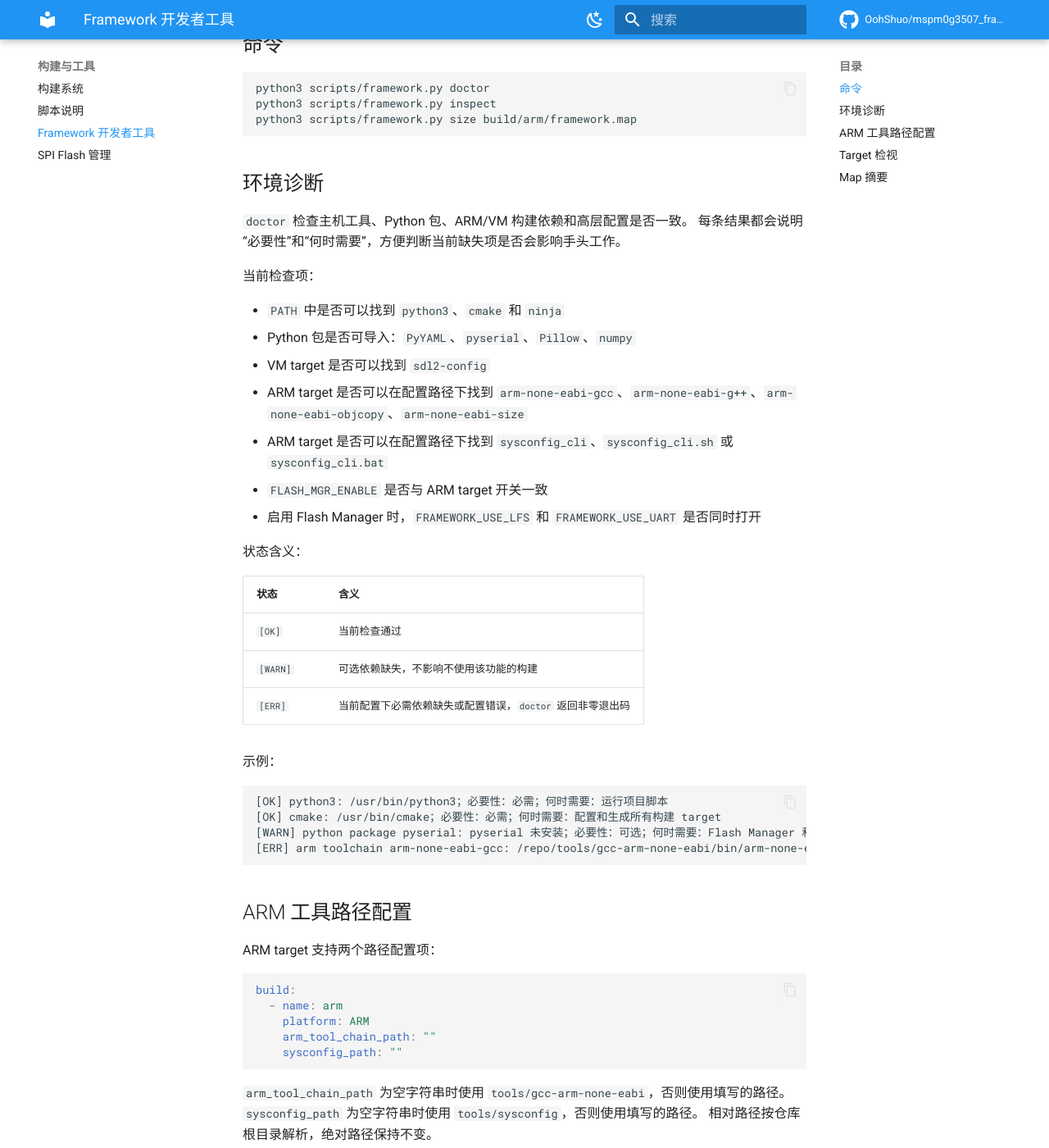
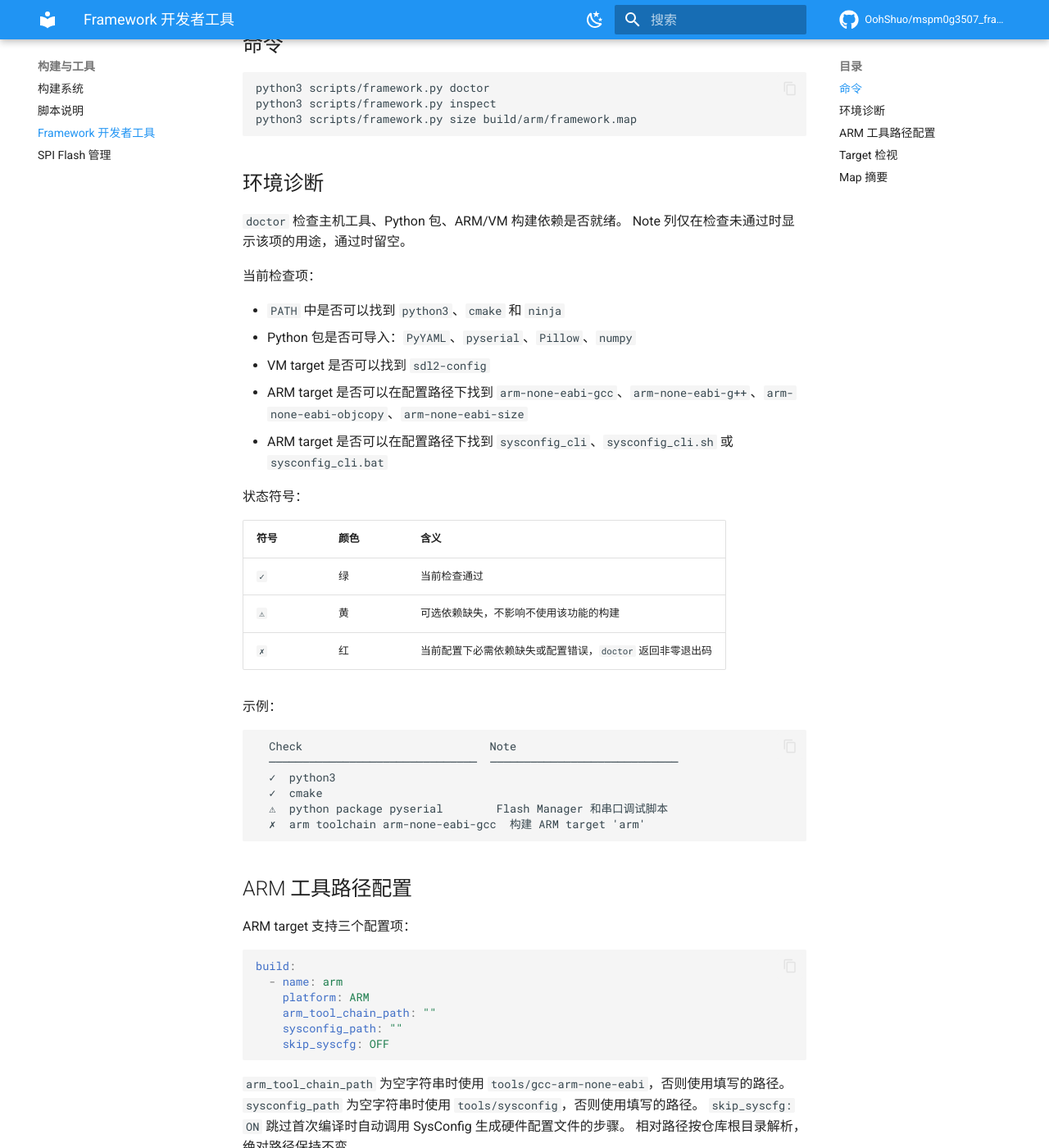
Before and after one commit to OohShuo/mspm0g3507_framework, an MkDocs documentation site: the page built from docs/framework_tool.md, in a window 1280 px wide and 1400 px high, scrolled down 282 px. Shown: the whole window at 82% size. Built offline with MkDocs 1.6.1 and Material for MkDocs 9.7.7, drawn with Linux system fonts in a browser that asks for light colours; comment, search, counter and statistics services are not loaded; some of the changed text lies outside the part shown.

Commit message:
文档更新

````diff
--- a/docs/framework_tool.md
+++ b/docs/framework_tool.md
@@ -1,7 +1,7 @@
 # Framework 开发者工具
 
 `scripts/framework.py` 提供面向开发者的诊断入口，用于检查构建 target、
-主机工具、Flash Manager 开关一致性，以及链接 map 文件中的内存区域摘要。
+主机工具以及链接 map 文件中的内存区域摘要。
 
 ## 命令
 
@@ -13,8 +13,8 @@ python3 scripts/framework.py size build/arm/framework.map
 
 ## 环境诊断
 
-`doctor` 检查主机工具、Python 包、ARM/VM 构建依赖和高层配置是否一致。
-每条结果都会说明“必要性”和“何时需要”，方便判断当前缺失项是否会影响手头工作。
+`doctor` 检查主机工具、Python 包、ARM/VM 构建依赖是否就绪。
+Note 列仅在检查未通过时显示该项的用途，通过时留空。
 
 当前检查项：
 
@@ -23,29 +23,29 @@ python3 scripts/framework.py size build/arm/framework.map
 - VM target 是否可以找到 `sdl2-config`
 - ARM target 是否可以在配置路径下找到 `arm-none-eabi-gcc`、`arm-none-eabi-g++`、`arm-none-eabi-objcopy`、`arm-none-eabi-size`
 - ARM target 是否可以在配置路径下找到 `sysconfig_cli`、`sysconfig_cli.sh` 或 `sysconfig_cli.bat`
-- `FLASH_MGR_ENABLE` 是否与 ARM target 开关一致
-- 启用 Flash Manager 时，`FRAMEWORK_USE_LFS` 和 `FRAMEWORK_USE_UART` 是否同时打开
 
-状态含义：
+状态符号：
 
-| 状态 | 含义 |
-| --- | --- |
-| `[OK]` | 当前检查通过 |
-| `[WARN]` | 可选依赖缺失，不影响不使用该功能的构建 |
-| `[ERR]` | 当前配置下必需依赖缺失或配置错误，`doctor` 返回非零退出码 |
+| 符号 | 颜色 | 含义 |
+| --- | --- | --- |
+| `✓` | 绿 | 当前检查通过 |
+| `⚠` | 黄 | 可选依赖缺失，不影响不使用该功能的构建 |
+| `✗` | 红 | 当前配置下必需依赖缺失或配置错误，`doctor` 返回非零退出码 |
 
 示例：
 
 ```text
-[OK] python3: /usr/bin/python3；必要性：必需；何时需要：运行项目脚本
-[OK] cmake: /usr/bin/cmake；必要性：必需；何时需要：配置和生成所有构建 target
-[WARN] python package pyserial: pyserial 未安装；必要性：可选；何时需要：Flash Manager 和串口调试脚本
-[ERR] arm toolchain arm-none-eabi-gcc: /repo/tools/gcc-arm-none-eabi/bin/arm-none-eabi-gcc 不存在；必要性：必需；何时需要：构建 ARM target 'arm'
+  Check                            Note
+  ───────────────────────────────  ────────────────────────────
+  ✓  python3
+  ✓  cmake
+  ⚠  python package pyserial        Flash Manager 和串口调试脚本
+  ✗  arm toolchain arm-none-eabi-gcc  构建 ARM target 'arm'
 ```
 
 ## ARM 工具路径配置
 
-ARM target 支持两个路径配置项：
+ARM target 支持三个配置项：
 
 ```yaml
 build:
@@ -53,10 +53,12 @@ build:
     platform: ARM
     arm_tool_chain_path: ""
     sysconfig_path: ""
+    skip_syscfg: OFF
 ```
 
 `arm_tool_chain_path` 为空字符串时使用 `tools/gcc-arm-none-eabi`，否则使用填写的路径。
 `sysconfig_path` 为空字符串时使用 `tools/sysconfig`，否则使用填写的路径。
+`skip_syscfg: ON` 跳过首次编译时自动调用 SysConfig 生成硬件配置文件的步骤。
 相对路径按仓库根目录解析，绝对路径保持不变。
 
 `scripts/cc.py` 会把解析后的路径传给 CMake：
@@ -64,6 +66,7 @@ build:
 ```text
 -DARM_TOOLCHAIN_ROOT=<resolved-path>
 -DSYSCONFIG_ROOT=<resolved-path>
+-DSKIP_SYSCFG=ON|OFF
 ```
 
 `doctor` 使用同一套解析规则检查路径下的工具是否存在。
````
Also changed, not shown: README.md (+3 -1 lines), docs/build_system.md (+5 -1 lines), 1 other file.
